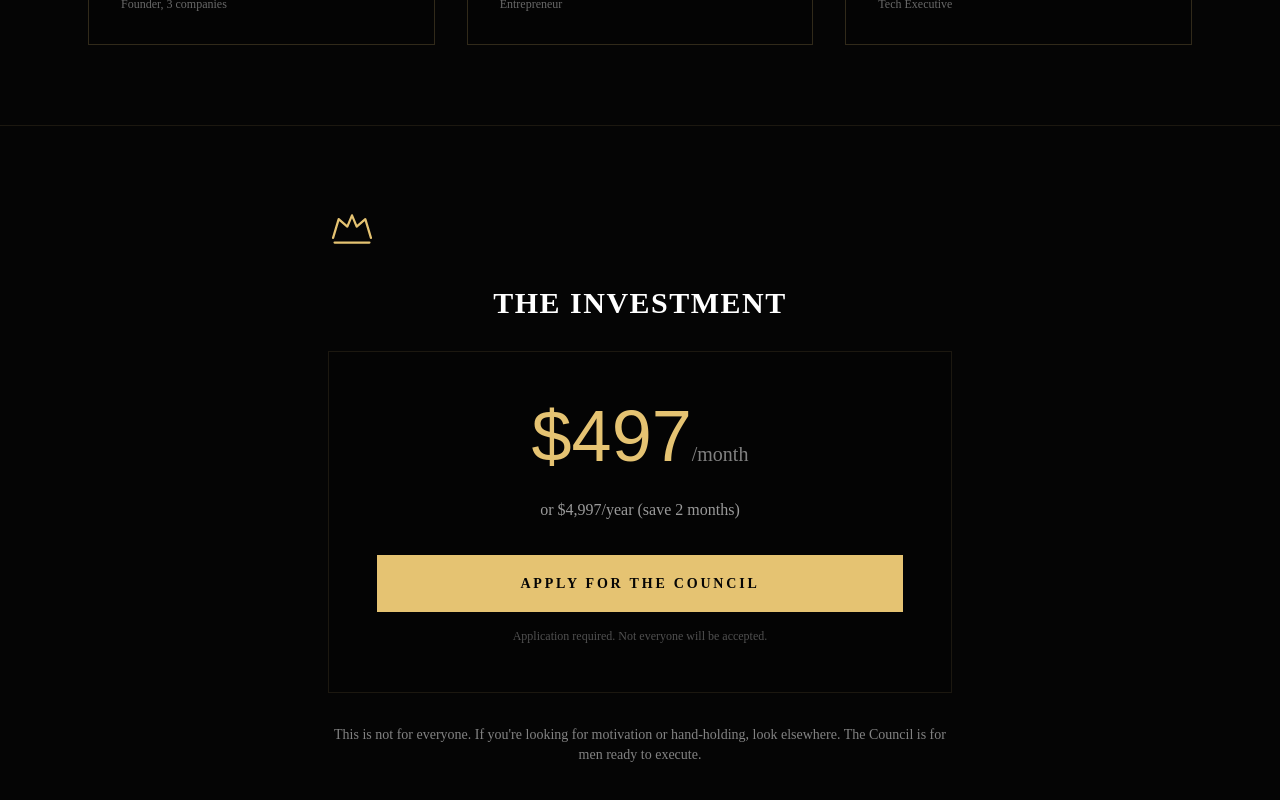
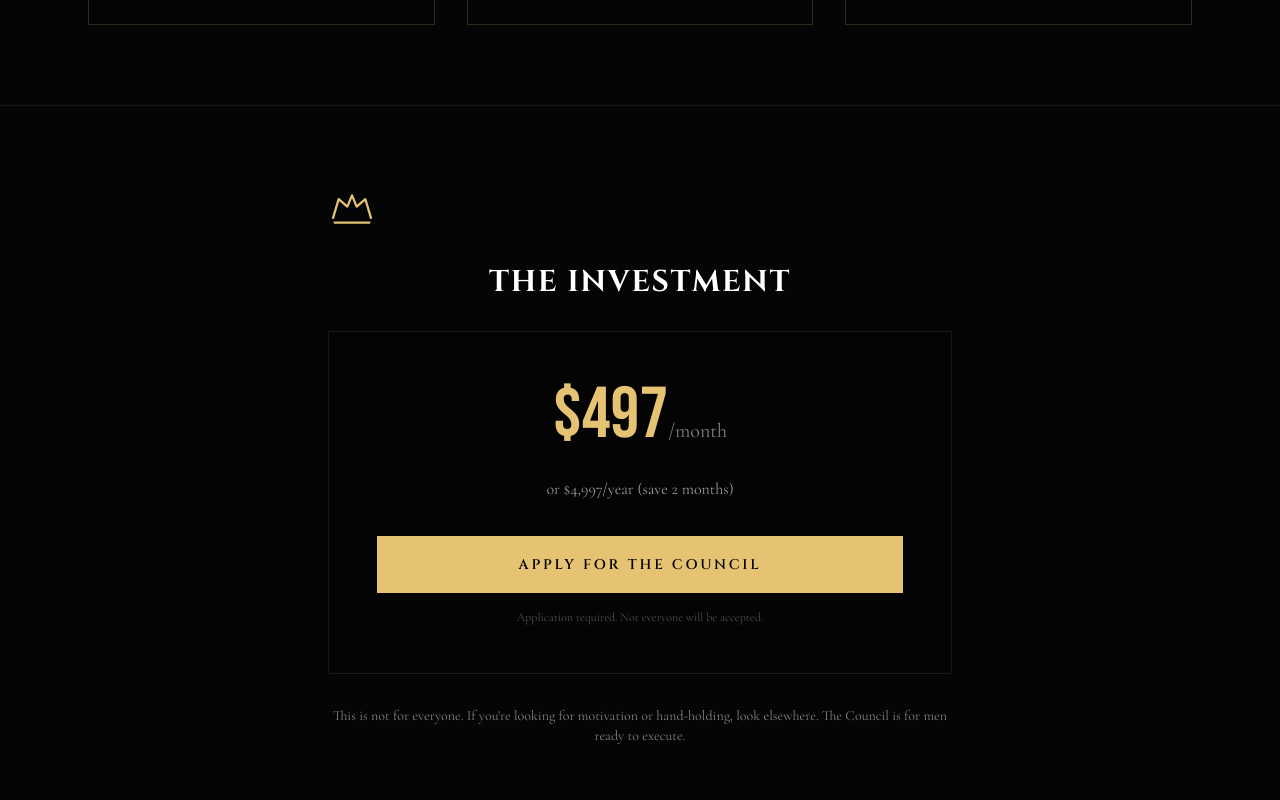
Before and after one commit to kaeldominion/the-dominus-code, a Next.js app: page /council in a window 1280 px wide. Shown: the part 1998-2798 px from the top of the page. Built offline with nearby package versions, Linux system fonts and the light colour scheme.

Commit message:
fix: TypeScript and CSS import order for Vercel build

```diff
--- a/src/app/globals.css
+++ b/src/app/globals.css
@@ -1,11 +1,10 @@
+@import url('https://fonts.googleapis.com/css2?family=Cinzel:wght@400;500;600;700;800;900&family=Cormorant+Garamond:ital,wght@0,300;0,400;0,500;0,600;0,700;1,300;1,400&family=Bebas+Neue&display=swap');
 @import "tailwindcss";
 
 /* ═══════════════════════════════════════════════════════════════
    THE DOMINUS CODE - DIGITAL FORTRESS DESIGN SYSTEM
    Brutalist Luxury. Raw Power. Sovereign Aesthetics.
    ═══════════════════════════════════════════════════════════════ */
-
-@import url('https://fonts.googleapis.com/css2?family=Cinzel:wght@400;500;600;700;800;900&family=Cormorant+Garamond:ital,wght@0,300;0,400;0,500;0,600;0,700;1,300;1,400&family=Bebas+Neue&display=swap');
 
 :root {
   /* Core Palette - The Dominus Colors */
--- a/src/components/ui/Crown.tsx
+++ b/src/components/ui/Crown.tsx
@@ -9,17 +9,7 @@ interface CrownProps {
 }
 
 export function Crown({ className = "", animate = false, size = 80 }: CrownProps) {
-  const Wrapper = animate ? motion.div : "div";
-  const wrapperProps = animate
-    ? {
-        initial: { opacity: 0, scale: 0.8 },
-        animate: { opacity: 1, scale: 1 },
-        transition: { duration: 1, ease: [0.16, 1, 0.3, 1] },
-      }
-    : {};
-
-  return (
-    <Wrapper {...wrapperProps} className={className}>
+  const svg = (
     <svg
       width={size}
       height={size}
@@ -46,6 +36,20 @@ export function Crown({ className = "", animate = false, size = 80 }: CrownProps
         strokeLinecap="round"
       />
     </svg>
-    </Wrapper>
+  );
+
+  if (animate) {
+    return (
+      <motion.div
+        className={className}
+        initial={{ opacity: 0, scale: 0.8 }}
+        animate={{ opacity: 1, scale: 1 }}
+        transition={{ duration: 1, ease: "easeOut" }}
+      >
+        {svg}
+      </motion.div>
     );
   }
+
+  return <div className={className}>{svg}</div>;
+}
```
Also changed, not shown: 1 other file (tests, documents, lock files or other folders). Lines whose indentation alone changed are shown as unchanged.
